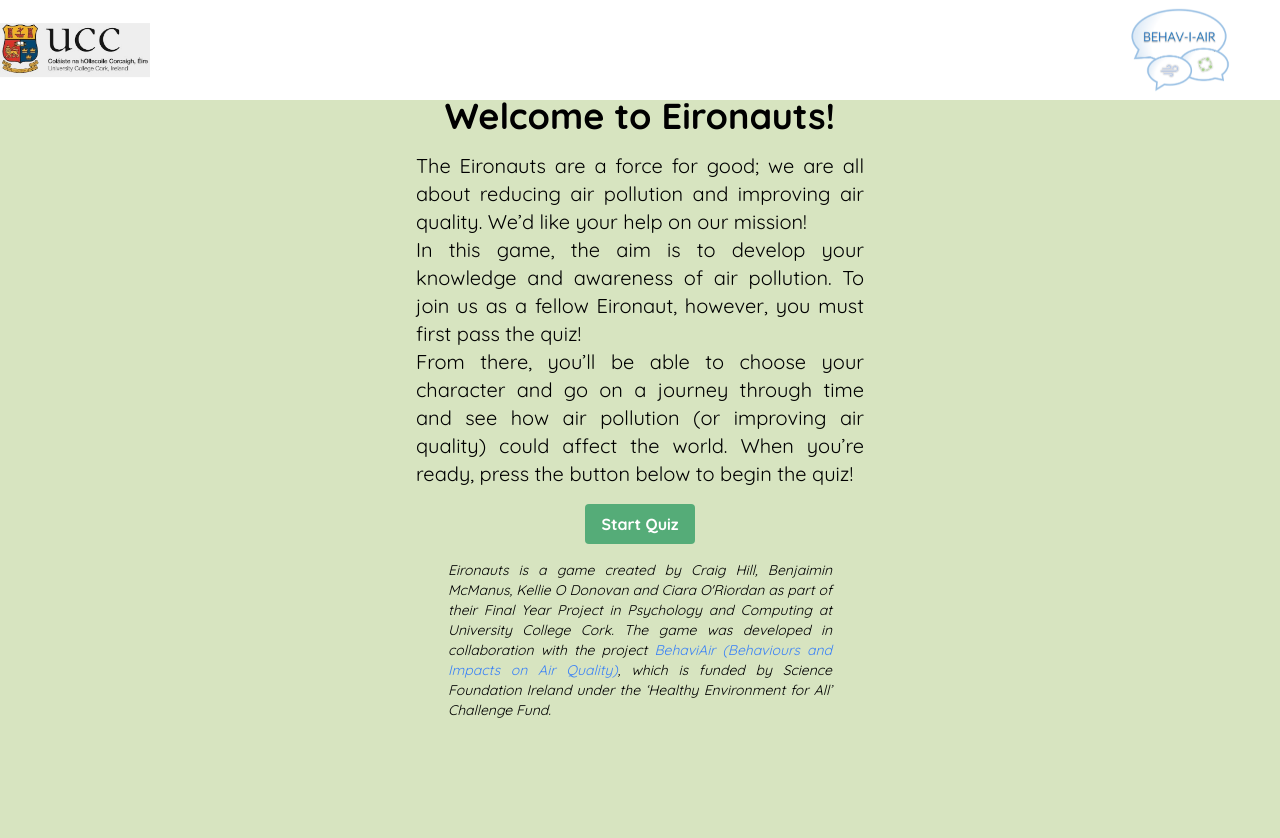
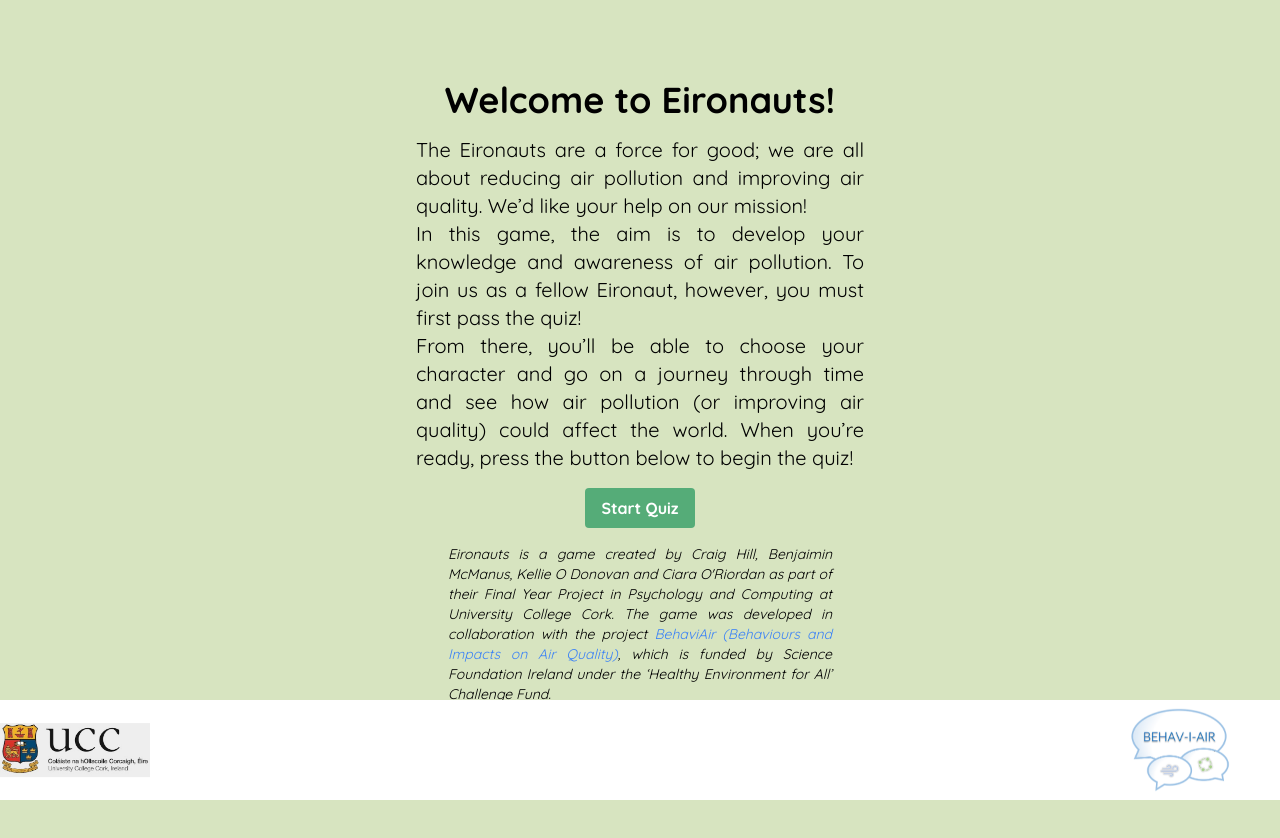
Before and after one commit to craigtkhill/final-year-team-project, a Next.js app: page / in a window 1280 px wide. Shown: the top 838 px of the page. Before the commit the page ends 800 px from the top, so only its background shows below. Built offline with nearby package versions, Linux system fonts and the light colour scheme.

Commit message:
restyle to work on screens of all sizes (especially small mobile screens)

```diff
--- a/app/page.tsx
+++ b/app/page.tsx
@@ -15,10 +15,10 @@ export default function Home() {
   };
 
   return (
-    <div className="flex flex-col items-center justify-center h-screen space-y-4 px-4">
+    <div className="flex flex-col items-center justify-center mt-20 mb-40  px-4">
       <LogoCarousel />
       <p className="text-4xl font-bold text-center">Welcome to Eironauts!</p>
-      <p className="text-xl text-center w-full max-w-md text-justify">
+      <p className="text-xl text-center w-full max-w-md text-justify mt-4">
         <p>
           The Eironauts are a force for good; we are all about reducing air
           pollution and improving air quality. We’d like your help on our
@@ -30,7 +30,7 @@ export default function Home() {
           first pass the quiz!{"\n\n"}
         </p>
 
-        <p>
+        <p className="mb-4">
           From there, you’ll be able to choose your character and go on a
           journey through time and see how air pollution (or improving air
           quality) could affect the world. When you’re ready, press the button
@@ -40,7 +40,7 @@ export default function Home() {
       <Button onClick={handleButtonClick} bgColor="#55ac78">
         Start Quiz
       </Button>
-      <p className="text-center text-sm w-full max-w-sm text-justify">
+      <p className="text-center text-sm w-full max-w-sm text-justify mt-4">
         <em>
           Eironauts is a game created by Craig Hill, Benjaimin McManus, Kellie O
           Donovan and Ciara O&apos;Riordan as part of their Final Year Project
--- a/components/LogoCarousel/LogoCarousel.module.css
+++ b/components/LogoCarousel/LogoCarousel.module.css
@@ -3,9 +3,7 @@
   background-color: #fff;
   margin-left: 0;
   margin-right: 0;
-  /* place on top of screen */
-  /* not z index */
-  top: 0;
+  bottom: 0;
 }
 
 .carouselWrapper::before,
@@ -20,9 +18,9 @@
 }
 
 .carouselWrapper::before {
-  left: -50px; /* Adjust to extend the background */
+  left: -50px;
 }
 
 .carouselWrapper::after {
-  right: -50px; /* Adjust to extend the background */
+  right: -50px;
 }
```
